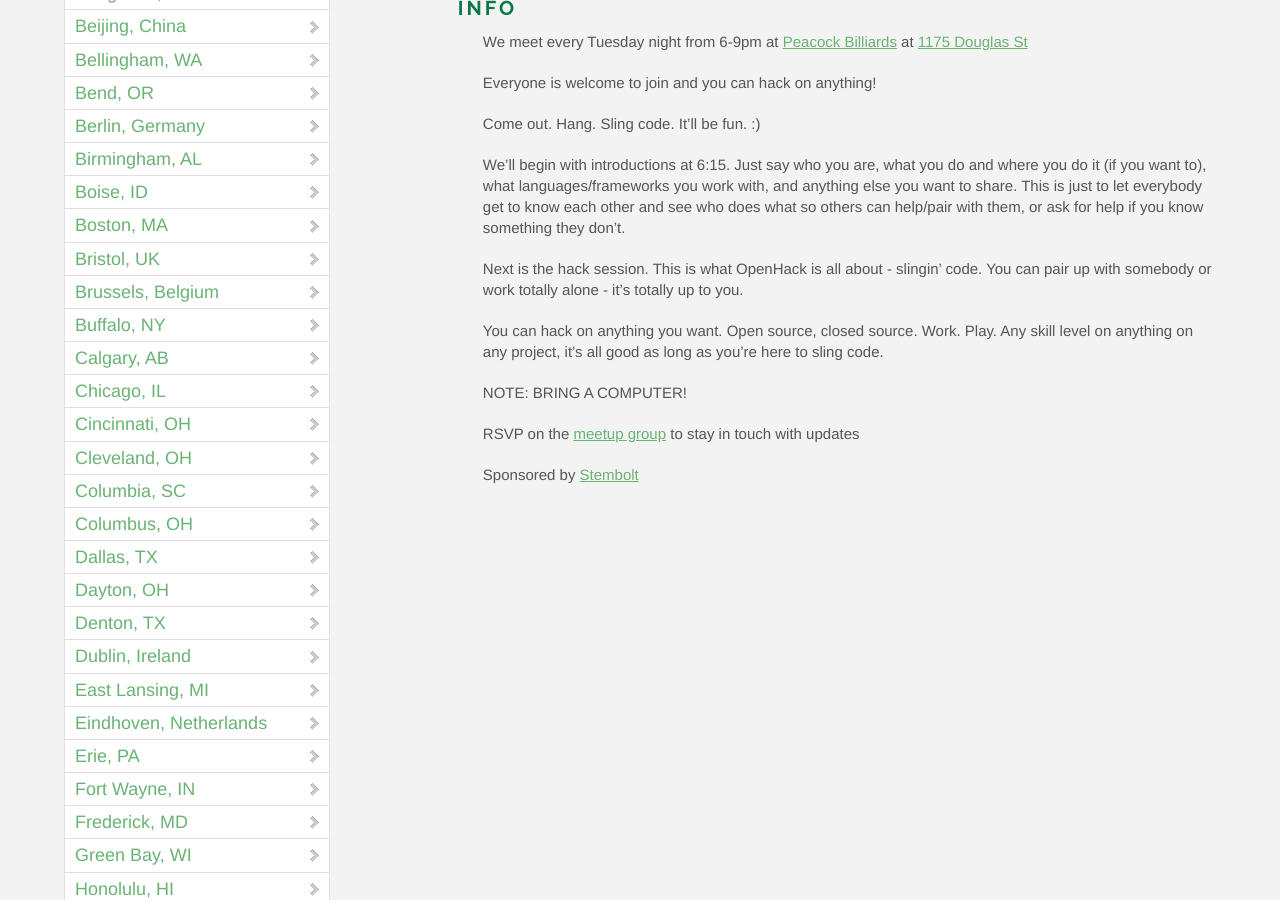
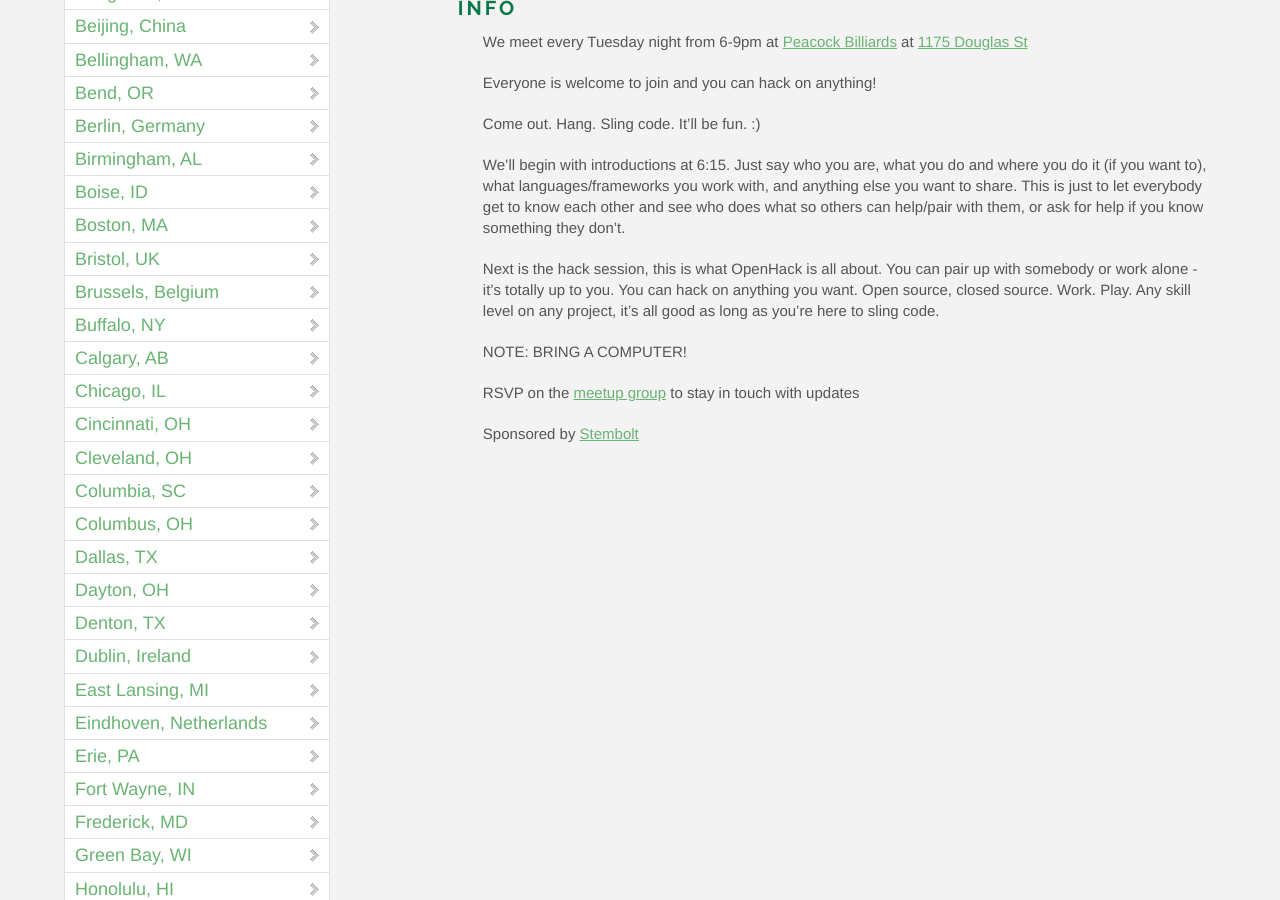
Before and after one commit to OpenHack/openhack.github.com, a Jekyll site: the page built from victoria/index.markdown, in a window 1280 px wide and 900 px high, scrolled down 471 px. Built offline with Jekyll 4.4.1, drawn with Linux system fonts in a browser that asks for light colours; nearby versions of some CDN libraries; comment, search, counter and statistics services are not loaded.

Commit message:
Update openhack vic description
Purge a bit of repetition while I'm in here.

```diff
--- a/victoria/index.markdown
+++ b/victoria/index.markdown
@@ -17,9 +17,7 @@ Come out. Hang. Sling code. It'll be fun. :)
 
 We’ll begin with introductions at 6:15. Just say who you are, what you do and where you do it (if you want to), what languages/frameworks you work with, and anything else you want to share. This is just to let everybody get to know each other and see who does what so others can help/pair with them, or ask for help if you know something they don’t.
 
-Next is the hack session. This is what OpenHack is all about - slingin’ code. You can pair up with somebody or work totally alone - it’s totally up to you.
-
-You can hack on anything you want. Open source, closed source. Work. Play. Any skill level on anything on any project, it’s all good as long as you’re here to sling code.
+Next is the hack session, this is what OpenHack is all about. You can pair up with somebody or work alone - it’s totally up to you. You can hack on anything you want. Open source, closed source. Work. Play. Any skill level on any project, it’s all good as long as you’re here to sling code.
 
 NOTE: BRING A COMPUTER!
 
```
